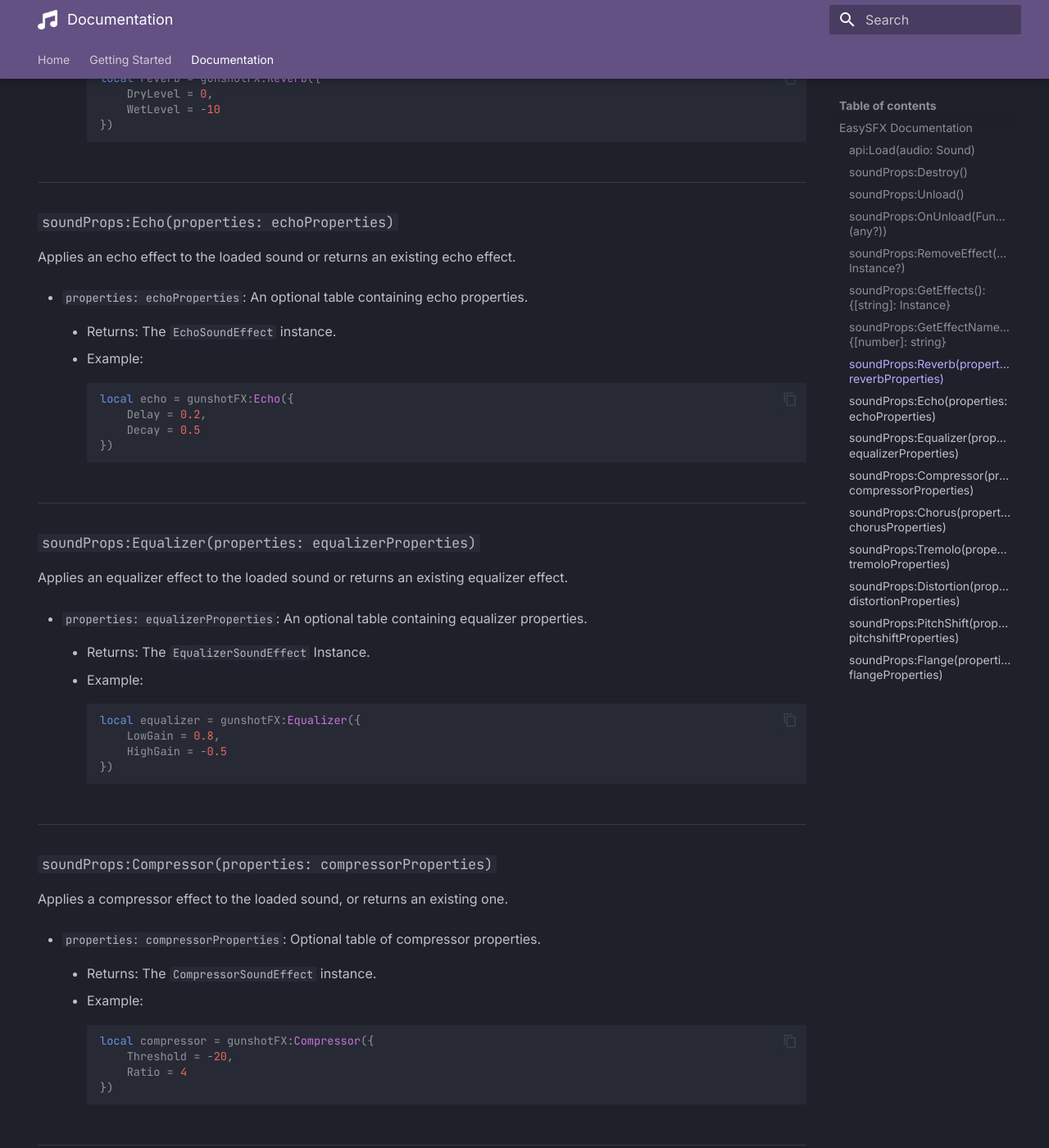
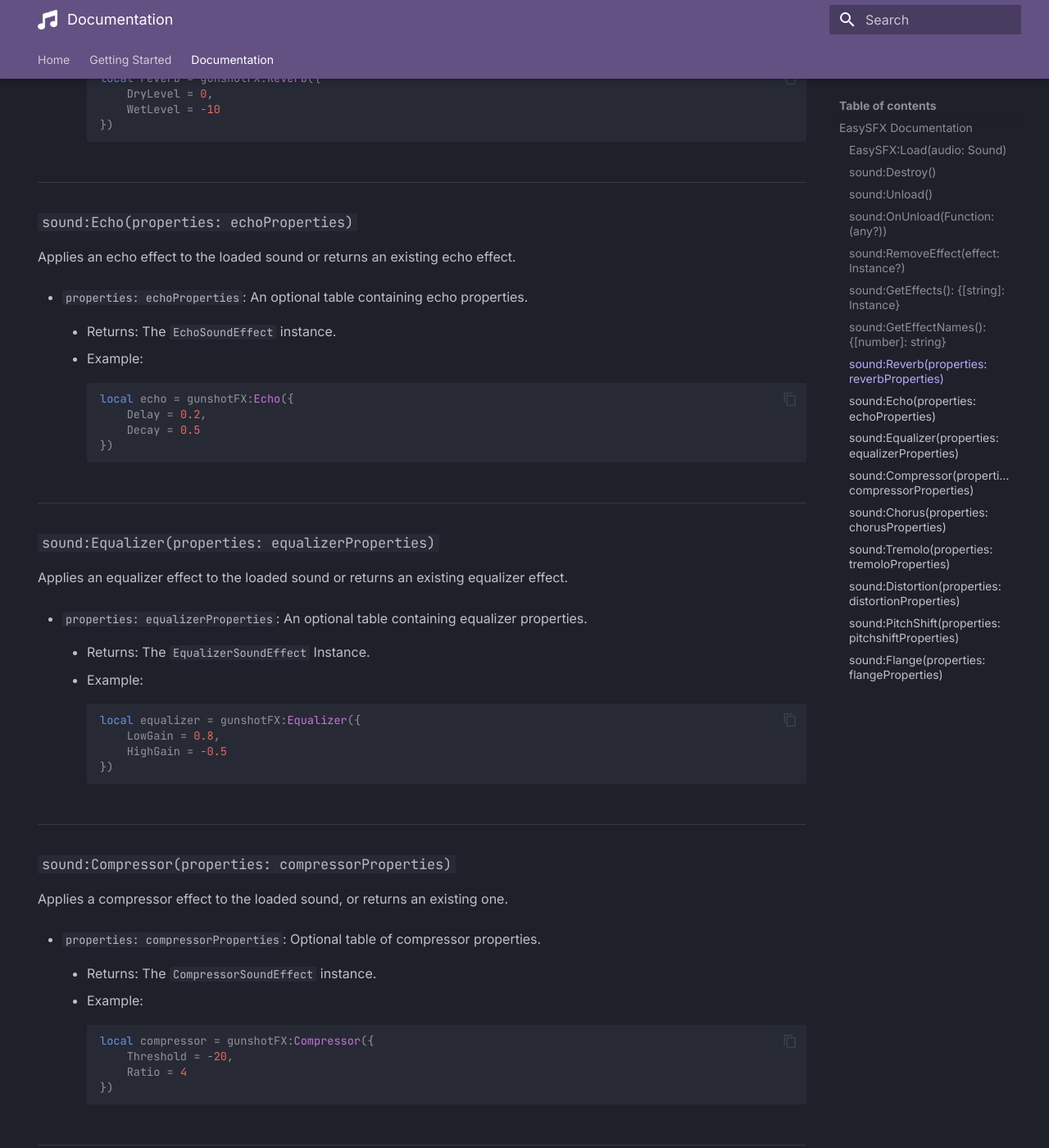
Before and after one commit to Withoutruless/EasySFX, an MkDocs documentation site: the page built from docs/api/documentation/index.md, in a window 1280 px wide and 1400 px high, scrolled down 3127 px. Shown: the whole window at 82% size. Built offline with MkDocs 1.6.1 and Material for MkDocs 9.7.7, drawn with Linux system fonts in a browser that asks for light colours; some of the changed text lies outside the part shown.

Commit message:
Update index.md

```diff
--- a/docs/api/documentation/index.md
+++ b/docs/api/documentation/index.md
@@ -8,7 +8,7 @@
 
 ---
 
-### `api:Load(audio: Sound)`
+### `EasySFX:Load(audio: Sound)`
 
 Loads a sound into the EasySFX module, enabling sound effect management.
 
@@ -26,7 +26,7 @@
 
 ---
 
-### `soundProps:Destroy()`
+### `sound:Destroy()`
 
 Unloads the sound from the module and destroys the sound object.
 
@@ -41,7 +41,7 @@
 
 ---
 
-### `soundProps:Unload()`
+### `sound:Unload()`
 
 Unloads the sound from the module and removes all applied sound effects.
 
@@ -56,7 +56,7 @@
 
 ---
 
-### `soundProps:OnUnload(Function: (any?))`
+### `sound:OnUnload(Function: (any?))`
 
 Registers a function to be executed when the sound is unloaded from the module.
 
@@ -77,7 +77,7 @@
 
 ---
 
-### `soundProps:RemoveEffect(effect: Instance?)`
+### `sound:RemoveEffect(effect: Instance?)`
 
 Removes a sound effect from the loaded sound.
 
@@ -94,7 +94,7 @@
 
 ---
 
-### `soundProps:GetEffects(): {[string]: Instance}`
+### `sound:GetEffects(): {[string]: Instance}`
 
 Retrieves the sound effect instances currently applied to the loaded sound.
 
@@ -111,7 +111,7 @@
 
 ---
 
-### `soundProps:GetEffectNames(): {[number]: string}`
+### `sound:GetEffectNames(): {[number]: string}`
 
 Retrieves the names of the sound effects currently applied to the loaded sound.
 
@@ -128,7 +128,7 @@
 
 ---
 
-### `soundProps:Reverb(properties: reverbProperties)`
+### `sound:Reverb(properties: reverbProperties)`
 
 Applies a reverb effect to the loaded sound or returns an existing reverb effect.
 
@@ -147,7 +147,7 @@
 
 ---
 
-### `soundProps:Echo(properties: echoProperties)`
+### `sound:Echo(properties: echoProperties)`
 
 Applies an echo effect to the loaded sound or returns an existing echo effect.
 
@@ -166,7 +166,7 @@
 
 ---
 
-###  `soundProps:Equalizer(properties: equalizerProperties)`
+###  `sound:Equalizer(properties: equalizerProperties)`
 
 Applies an equalizer effect to the loaded sound or returns an existing equalizer effect.
 
@@ -185,7 +185,7 @@
 
 ---
 
-### `soundProps:Compressor(properties: compressorProperties)`
+### `sound:Compressor(properties: compressorProperties)`
 
 Applies a compressor effect to the loaded sound, or returns an existing one.
 
@@ -204,7 +204,7 @@
 
 ---
 
-### `soundProps:Chorus(properties: chorusProperties)`
+### `sound:Chorus(properties: chorusProperties)`
 
 Applies a chorus effect to the loaded sound or returns an existing chorus effect.
 
@@ -223,7 +223,7 @@
 
 ---
 
-### `soundProps:Tremolo(properties: tremoloProperties)`
+### `sound:Tremolo(properties: tremoloProperties)`
 
 Applies a tremolo effect to the loaded sound or returns an existing tremolo effect.
 
@@ -242,7 +242,7 @@
 
 ---
 
-### `soundProps:Distortion(properties: distortionProperties)`
+### `sound:Distortion(properties: distortionProperties)`
 
 Applies a distortion effect to the loaded sound or returns an existing distortion effect.
 
@@ -260,7 +260,7 @@
 
 ---
 
-### `soundProps:PitchShift(properties: pitchshiftProperties)`
+### `sound:PitchShift(properties: pitchshiftProperties)`
 
 Applies a pitch shift effect to the loaded sound.
 
@@ -279,7 +279,7 @@
 
 ---
 
-### `soundProps:Flange(properties: flangeProperties)`
+### `sound:Flange(properties: flangeProperties)`
 
 Applies a flange effect to the loaded sound or returns an existing flange effect.
 
```
